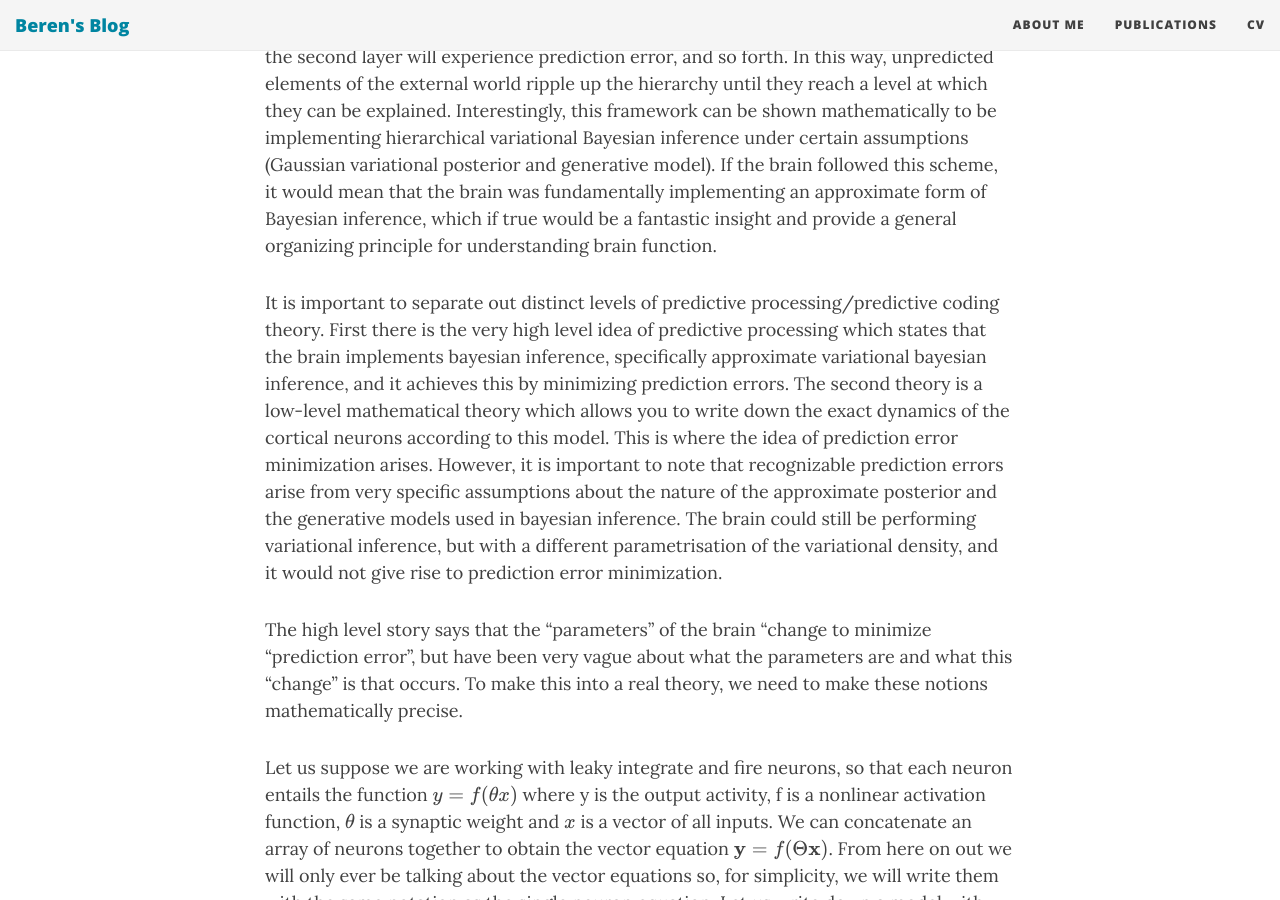
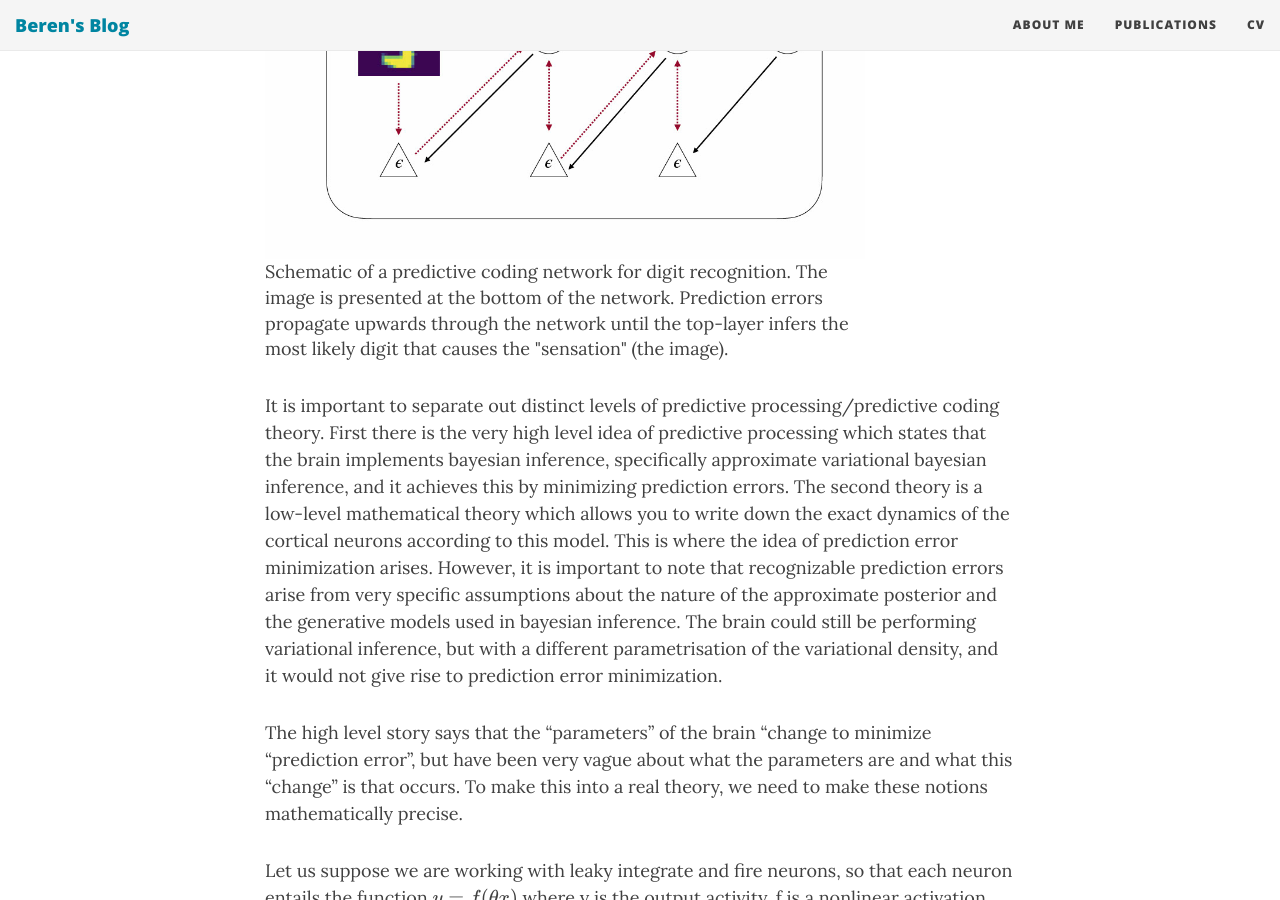
Before and after one commit to BerenMillidge/BerenMillidge.github.io, a Jekyll site: the page built from _posts/2020-09-12-Predictive-Coding-As-Backprop-And-Natural-Gradients.md, in a window 1280 px wide and 900 px high, scrolled down 1605 px. Built offline with Jekyll 4.4.1, drawn with Linux system fonts in a browser that asks for light colours; nearby versions of some CDN libraries; formulas are drawn with MathJax 3; some of the changed text lies outside the part shown.

Commit message:
add fig captions

```diff
--- a/_posts/2020-09-12-Predictive-Coding-As-Backprop-And-Natural-Gradients.md
+++ b/_posts/2020-09-12-Predictive-Coding-As-Backprop-And-Natural-Gradients.md
@@ -7,11 +7,11 @@ title: Predictive Coding as Backprop and Natural Gradients
 
 Predictive Coding (and the more general designation predictive processing) is an influential theory in theoretical neuroscience which purports to offer a general theory of cortical function. Predictive coding has also made strides towards a more popular audience, where it has been explained in [various](https://slatestarcodex.com/2019/03/20/translating-predictive-coding-into-perceptual-control/) [blog](https://slatestarcodex.com/2017/09/05/book-review-surfing-uncertainty/) [posts](https://www.lesswrong.com/posts/cfvBm2kBtFTgxBB7s/predictive-coding-rl-sl-bayes-mpc) as well as in more popular books like Andy Clark's 'surfing uncertainty', which provides a fantastic introduction and intuition pump for the theory.
 
-<figure style="width: 80%"> <img src="{{ site.url }}{{ site.baseurl }}/assets/figures/PC_standard_schematic.jpg"> </figure>
-
 The high-level story is that the brain is fundamentally in the business of minimizing prediction errors -- i.e. the difference between what you expect to happen and what actually happens. By updating the internal parameters (synaptic weights) of your brain to minimize this difference you eventually get better at predicting the external world -- i.e. learning. Action can also be explained in this story by saying that another way of minimizing prediction error is to \textit{change the external world itself} to bring it in line with your predictions. You can change the world through actions, so you can derive the optimal action as the one which brings the world most in line with your prediction
 
 A key element of this predictive processing story is that the brain is hierarchical and composed of multiple layers, each of which is attempting to minimize its own prediction errors. Crucially, each layer sends its predictions to the layer below, and attempts to predict the activity at that layer. Any discrepancy between the top-down prediction of the superordinate layer and the actually realized activity of the subordinate layer is seen as a prediction error to be minimized by the higher layer. Importantly, real external sensations enter at the bottom of this hierarchy so that the first layer tries to minimize the prediction error of its predictions compared to the real input. As it does so, it will necessarily change away from the top-down predictions conveyed by the second layer, so the second layer will experience prediction error, and so forth. In this way, unpredicted elements of the external world ripple up the hierarchy until they reach a level at which they can be explained. Interestingly, this framework can be shown mathematically to be implementing hierarchical variational Bayesian inference under certain assumptions (Gaussian variational posterior and generative model). If the brain followed this scheme, it would mean that the brain was fundamentally implementing an approximate form of Bayesian inference, which if true would be a fantastic insight and provide a general organizing principle for understanding brain function.
+
+<figure style="width: 80%"> <img src="{{ site.url }}{{ site.baseurl }}/assets/figures/PC_standard_schematic.jpg"> <figcaption>Schematic of a predictive coding network for digit recognition. The image is presented at the bottom of the network. Prediction errors propagate upwards through the network until the top-layer infers the most likely digit that causes the "sensation" (the image).</figcaption></figure>
 
 It is important to separate out distinct levels of predictive processing/predictive coding theory. First there is the very high level idea of predictive processing which states that the brain implements bayesian inference, specifically approximate variational bayesian inference, and it achieves this by minimizing prediction errors. The second theory is a low-level mathematical theory which allows you to write down the exact dynamics of the cortical neurons according to this model. This is where the idea of prediction error minimization arises. However, it is important to note that recognizable prediction errors arise from very specific assumptions about the nature of the approximate posterior and the generative models used in bayesian inference. The brain could still be performing variational inference, but with a different parametrisation of the variational density, and it would not give rise to prediction error minimization.
 
@@ -67,7 +67,7 @@ So far, we have thought about predictive coding as a kind of autoencoder (a neur
 
 Now for the twist. Suppose we *flip* the order of the network so that the label sits at the 'bottom' of the network and the visual input (say an image) sits at the 'top'. We can think of this as the network is trying to predict the "sensory input" the label from the "prior knowledge" the image. Now this sounds like, and mathematically *is* a standard classification problem addressed in standard machine learning where you have a deep neural network trying to predict a label (cat or no cat) from an image.
 
-<figure style="width: 80%"> <img src="{{ site.url }}{{ site.baseurl }}/assets/figures/PC_reverse_schematic.jpg"> </figure>
+<figure style="width: 80%"> <img src="{{ site.url }}{{ site.baseurl }}/assets/figures/PC_reverse_schematic.jpg"> <figcaption> A reverse predictive coding network. Here the digit takes the place of the sensory data to be predicted given the image data. This setup can perform supervised learning and is equivalent to backprop under certain conditions.</figcaption></figure>
 
 To make this analogy more clear, we also flip the names of prediction errors and predictions so that we now have ascending "predictions" and descending "prediction errors". We can think of the ascending "predictions" as like the forward pass in a deep neural network. But what are the descending "prediction errors"? Amazingly, in 2017 [Whittington and Bogacz](https://www.mitpressjournals.org/doi/full/10.1162/NECO_a_00949) showed that if the network is allowed to settle into an equilibrium where the "prediction errors" are minimized, the equilibrium value of the prediction errors is *exactly equal to the gradients computed by backpropagation*. This "reverse" predictive coding is simply backprop, and is exactly equivalent to training a MLP network with a standard machine learning library like PyTorch or Tensorflow. In my [recent paper](https://arxiv.org/pdf/2006.04182.pdf), I showed that this equivalence can be extended not just to multi-layer perceptrons as shown by Whittington and Bogacz, but to any arbitrary computation graph. This means that you can use predictive coding to, in theory, train any modern machine learning architecture. Predictive coding is, in fact, a fully general automatic differentiation algorithm. I demonstrate this by training predictive coding CNNs and LSTMs, but it can be extended to even more modern architectures like GRUs, ResNets, and crucially Transformers.
 
```
